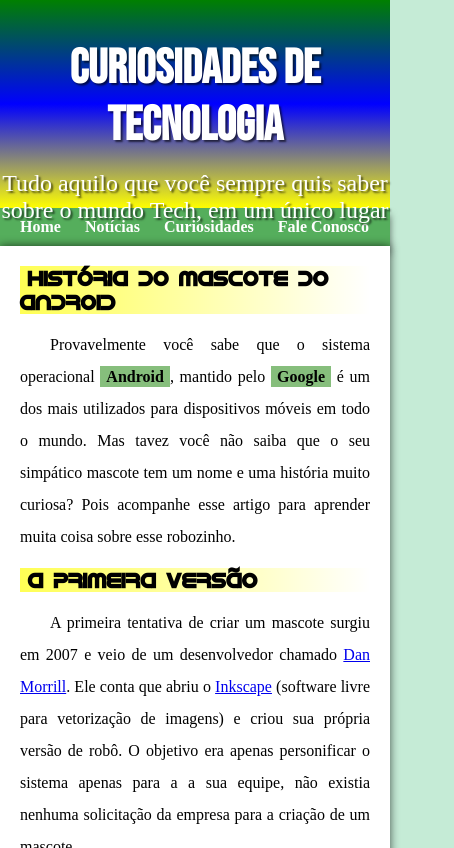
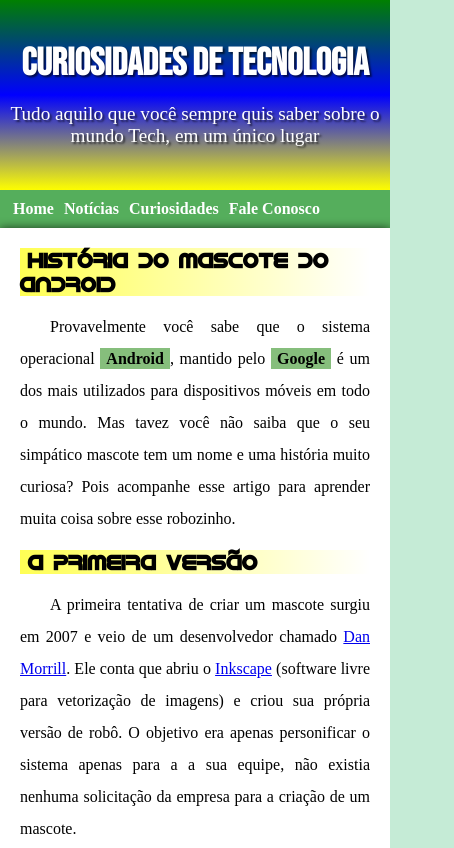
Before and after one commit to romeu987/html-e-css, a plain HTML site: page exercicios/modulo 2/desafios/desafio1.html in a window 390 px wide. Shown: the top 848 px of the page, 454 px wide, since content can reach past the window. Drawn offline with Linux system fonts and the light colour scheme.

Commit message:
criei o exercicio 1

```diff
--- a/exercicios/modulo 2/desafios/estilo.css
+++ b/exercicios/modulo 2/desafios/estilo.css
@@ -22,8 +22,15 @@ header{background-image: linear-gradient(to bottom,green,blue,yellow);
        font-size: 1.5em;
        text-shadow: 2px 2px 2px rgba(0, 0, 0, 0.616); }
 
+@media(max-width:750px){
+
+       header{font-size:1.2em ;}
+
+}
+
 .p{position: relative;
    top: 16px; }
+
 
 nav{background-color:rgba(0, 128, 0, 0.568);
     padding: 10px;
@@ -33,6 +40,13 @@ nav>a{color:white;
       padding: 10px;
       text-decoration: none;
       font-weight: bold; }
+
+@media(max-width:750px){
+
+      nav>a{
+             padding: 3px; }
+
+}
 
 nav>a:hover{background-color: orange;
             color:white;
@@ -87,9 +101,11 @@ main strong{background-color: rgba(21, 128, 0, 0.514);
 footer{background-color:rgba(0, 128, 0, 0.568);
        color:white; }
 
+.img-a{max-width: 100%; }
+
 @media(min-width:750px){
 
-   .img-a{display:none ; }
+   .img-a{display:none; }
 
 }
 
```
Also changed, not shown: exercicios/modulo 3/exercicio 1/imagens/pattern001.png (added), exercicios/modulo 3/exercicio 1/imagens/pattern002.png (added), exercicios/modulo 3/exercicio 1/imagens/pattern003.png (added), exercicios/modulo 3/exercicio 1/imagens/pattern004.png (added), exercicios/modulo 3/exercicio 1/imagens/target001.png (added), exercicios/modulo 3/exercicio 1/imagens/wallpaper001.jpg (added), exercicios/modulo 3/exercicio 1/imagens/wallpaper002.jpg (added), exercicios/modulo 3/exercicio 1/imagens/wallpaper003.jpg (added), exercicios/modulo 3/exercicio 1/imagens/wallpaper004.jpg (added), exercicios/modulo 3/exercicio 1/imagens/wallpaper005.jpg (added), exercicios/modulo 3/exercicio 1/imagens/wallpaper006.jpg (added).
